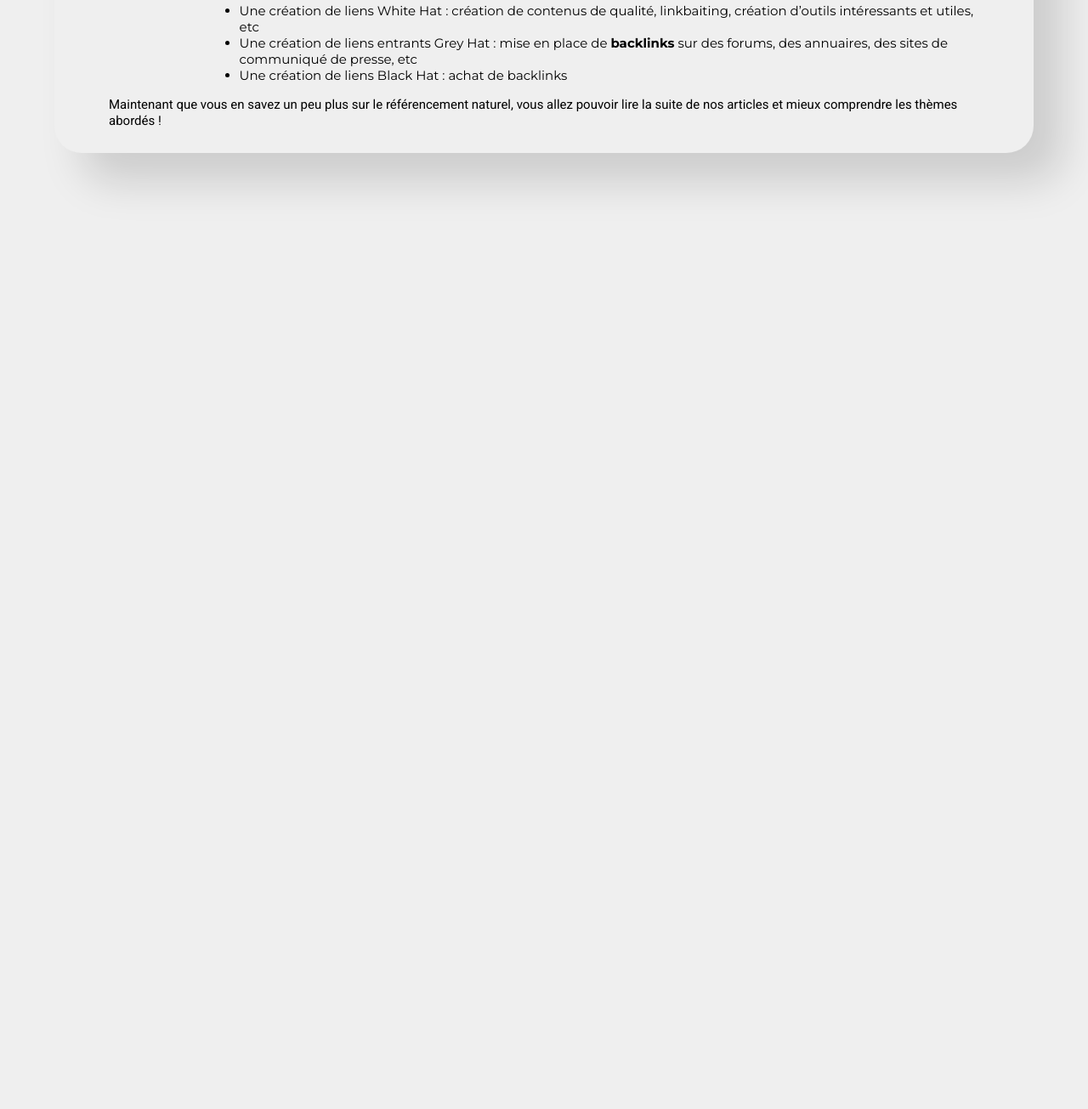
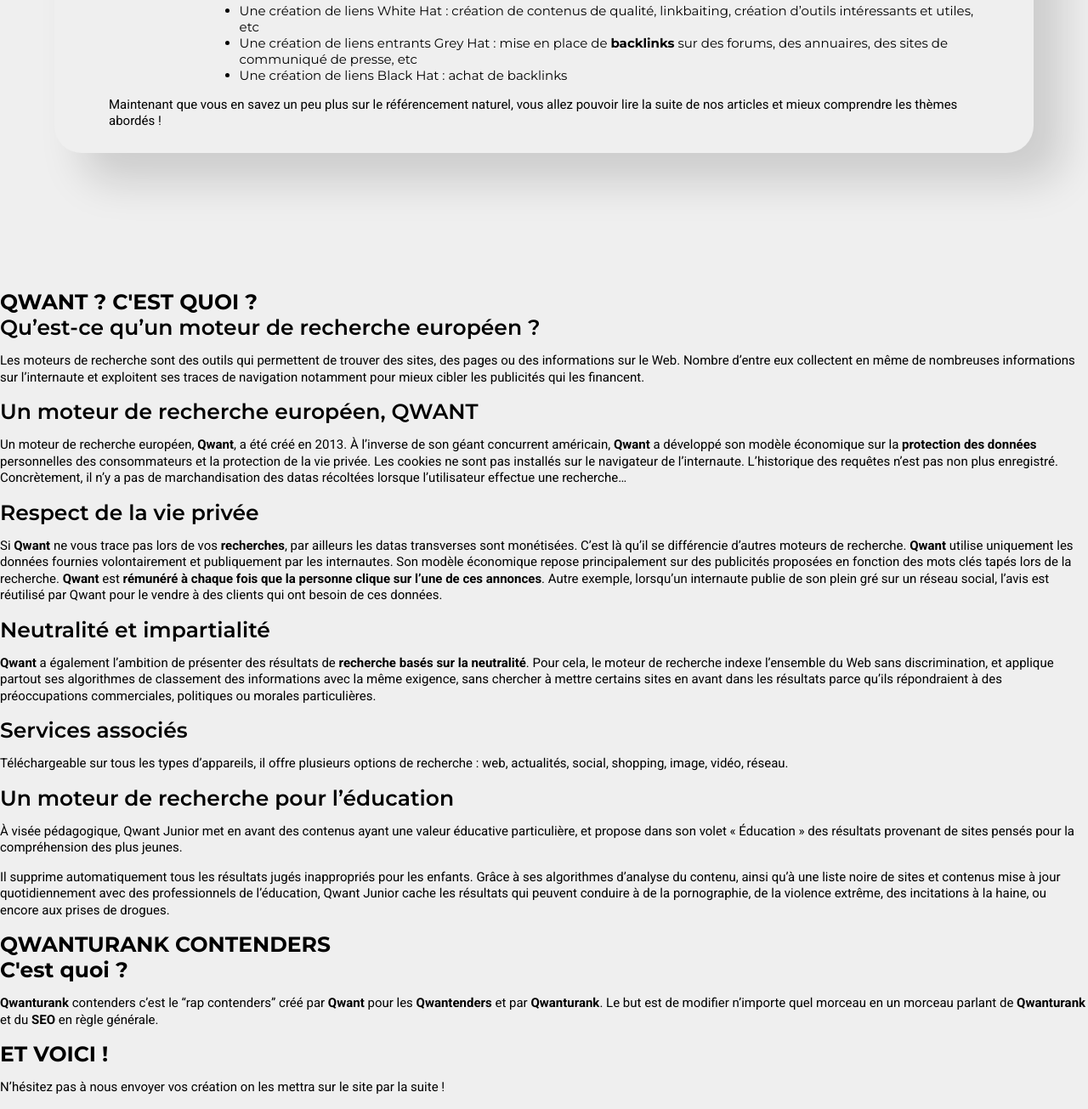
Before and after one commit to NathanGrigne/Qwant, a plain HTML site: page index.html in a window 1280 px wide. Shown: the part 2179-3484 px from the top of the page at 85% size. Before the commit the page ends 2519 px from the top, so only its background shows below. Drawn offline with Linux system fonts and the light colour scheme.

Commit message:
update html

```diff
--- a/index.html
+++ b/index.html
@@ -64,6 +64,31 @@
                 <p>Maintenant que vous en savez un peu plus sur le référencement naturel, vous allez pouvoir lire la suite de nos articles et mieux comprendre les thèmes abordés !</p>
             </div>
         </div>
+        <div class="qwant">
+            <h2 class="uppercase">qwant ? c'est quoi ?</h2>
+            <h3>Qu’est-ce qu’un moteur de recherche européen ?</h3>
+            <p>Les moteurs de recherche sont des outils qui permettent de trouver des sites, des pages ou des informations sur le Web. Nombre d’entre eux collectent en même de nombreuses informations sur l’internaute et exploitent ses traces de navigation notamment pour mieux cibler les publicités qui les financent.</p>
+            <h3>Un moteur de recherche européen, <span class="uppercase">qwant</span></h3>
+            <p>Un moteur de recherche européen, <span class="bold">Qwant</span>, a été créé en 2013. À l’inverse de son géant concurrent américain, <span class="bold">Qwant</span> a développé son modèle économique sur la <span class="bold">protection des données</span> personnelles des consommateurs et la protection de la vie privée. Les cookies ne sont pas installés sur le navigateur de l’internaute. L’historique des requêtes n’est pas non plus enregistré. Concrètement, il n’y a pas de marchandisation des datas récoltées lorsque l’utilisateur effectue une recherche…</p>
+            <h3>Respect de la vie privée</h3>
+            <p>Si <span class="bold">Qwant</span> ne vous trace pas lors de vos <span class="bold">recherches</span>, par ailleurs les datas transverses sont monétisées. C’est là qu’il se différencie d’autres moteurs de recherche. <span class="bold">Qwant</span> utilise uniquement les données fournies volontairement et publiquement par les internautes. Son modèle économique repose principalement sur des publicités proposées en fonction des mots clés tapés lors de la recherche. <span class="bold">Qwant</span> est <span class="bold">rémunéré à chaque fois que la personne clique sur l’une de ces annonces</span>. Autre exemple, lorsqu’un internaute publie de son plein gré sur un réseau social, l’avis est réutilisé par Qwant pour le vendre à des clients qui ont besoin de ces données.</p>
+            <h3>Neutralité et impartialité</h3>
+            <p><span class="bold">Qwant</span> a également l’ambition de présenter des résultats de <span class=" bold">recherche basés sur la neutralité</span>. Pour cela, le moteur de recherche indexe l’ensemble du Web sans discrimination, et applique partout ses algorithmes de classement des informations avec la même exigence, sans chercher à mettre certains sites en avant dans les résultats parce qu’ils répondraient à des préoccupations commerciales, politiques ou morales particulières.</p>
+            <h3>Services associés</h3>
+            <p>Téléchargeable sur tous les types d’appareils, il offre plusieurs options de recherche : web, actualités, social, shopping, image, vidéo, réseau.</p>
+            <div class="image-qwant"></div>
+            <h3>Un moteur de recherche pour l’éducation</h3>
+            <p>À visée pédagogique, Qwant Junior met en avant des contenus ayant une valeur éducative particulière, et propose dans son volet « Éducation » des résultats provenant de sites pensés pour la compréhension des plus jeunes.
+            </p>
+            <p>Il supprime automatiquement tous les résultats jugés inappropriés pour les enfants. Grâce à ses algorithmes d’analyse du contenu, ainsi qu’à une liste noire de sites et contenus mise à jour quotidiennement avec des professionnels de l’éducation, Qwant Junior cache les résultats qui peuvent conduire à de la pornographie, de la violence extrême, des incitations à la haine, ou encore aux prises de drogues.</p>
+        </div>
+        <div class="qwanturank-contenders">
+            <h2 class="uppercase">qwanturank contenders</h2>
+            <h2>C'est quoi ?</h2>
+            <p><span class="bold">Qwanturank</span> contenders c’est le “rap contenders” créé par <span class="bold">Qwant</span> pour les <span class="bold">Qwantenders</span> et par <span class="bold">Qwanturank</span>. Le but est de modifier n’importe quel morceau en un morceau parlant de <span class="bold">Qwanturank</span> et du <span class="bold uppercase">seo</span> en règle générale.</p>
+            <h2 class="uppercase">et voici !</h2>
+            <p>N’hésitez pas à nous envoyer vos création on les mettra sur le site par la suite !</p>
+        </div>
     </main>
     <script src="scripts/script.js"></script>
 </body>
```
